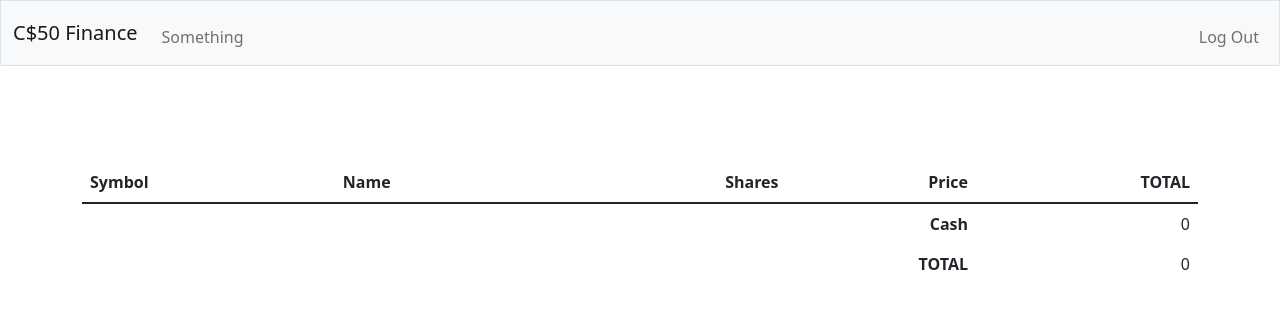
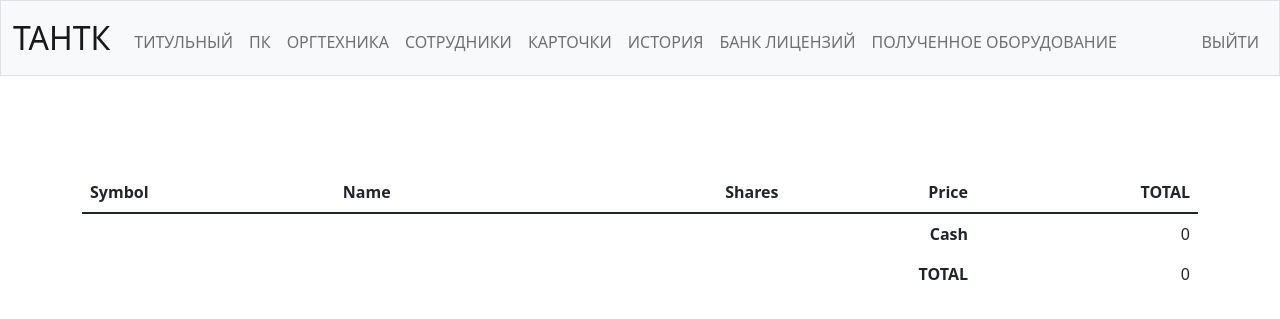
Before and after one commit to escaleksey/CyberSchool2, a Flask app: page / in a window 1280 px wide. Shown: the top 319 px of the page. Run offline with Flask 2, Linux system fonts and the light colour scheme; a user stored in the database is signed in; some libraries are stand-ins or nearby versions.

Commit message:
Refactoring design

```diff
--- a/app.py
+++ b/app.py
@@ -17,7 +17,7 @@ app.config["SESSION_TYPE"] = "filesystem"
 Session(app)
 
 # Configure CS50 Library to use SQLite database
-db = SQL("sqlite:///database.db")
+db = SQL("sqlite:///static/db/database.db")
 
 
 @app.after_request
@@ -30,6 +30,7 @@ def after_request(response):
 
 
 @app.route("/")
+@app.route("/index")
 @login_required
 def index():
     """Show portfolio of stocks"""
--- a/templates/index.html
+++ b/templates/index.html
@@ -1,7 +1,7 @@
 {% extends "layout.html" %}
 
 {% block title %}
-    Shopping
+    ТИТУЛЬНЫЙ
 {% endblock %}
 
 {% block main %}
--- a/templates/layout.html
+++ b/templates/layout.html
@@ -14,9 +14,9 @@
         <!-- https://favicon.io/emoji-favicons/money-bag/ -->
         <link href="/static/favicon.ico" rel="icon">
 
-        <link href="/static/styles.css" rel="stylesheet">
+        <link href="/static/css/styles.css" rel="stylesheet">
 
-        <title>C$50 Finance: {% block title %}{% endblock %}</title>
+        <title> ВИУКОНП {% block title %}{% endblock %}</title>
 
     </head>
 
@@ -24,22 +24,29 @@
 
         <nav class="bg-light border navbar navbar-expand-md navbar-light">
             <div class="container-fluid">
-                <a class="navbar-brand" href="/"><span class="blue">C</span><span class="red">$</span><span class="yellow">5</span><span class="green">0</span> <span class="red">Finance</span></a>
+                <a class="navbar-brand" href="/"><span>ТАНТК</span></a>
                 <button aria-controls="navbar" aria-expanded="false" aria-label="Toggle navigation" class="navbar-toggler" data-bs-target="#navbar" data-bs-toggle="collapse" type="button">
                     <span class="navbar-toggler-icon"></span>
                 </button>
                 <div class="collapse navbar-collapse" id="navbar">
                     {% if session["user_id"] %}
                         <ul class="navbar-nav me-auto mt-2">
-                            <li class="nav-item"><a class="nav-link" href="/smth">Something</a></li>
+                            <li class="nav-item"><a class="nav-link" href="/">ТИТУЛЬНЫЙ</a></li>
+                            <li class="nav-item"><a class="nav-link" href="/pc">ПК</a></li>
+                            <li class="nav-item"><a class="nav-link" href="/office_equipment">ОРГТЕХНИКА</a></li>
+                            <li class="nav-item"><a class="nav-link" href="/employees">СОТРУДНИКИ</a></li>
+                            <li class="nav-item"><a class="nav-link" href="/cards">КАРТОЧКИ</a></li>
+                            <li class="nav-item"><a class="nav-link" href="/history">ИСТОРИЯ</a></li>
+                            <li class="nav-item"><a class="nav-link" href="/employees">БАНК ЛИЦЕНЗИЙ</a></li>
+                            <li class="nav-item"><a class="nav-link" href="/employees">ПОЛУЧЕННОЕ ОБОРУДОВАНИЕ</a></li>
                         </ul>
                         <ul class="navbar-nav ms-auto mt-2">
-                            <li class="nav-item"><a class="nav-link" href="/logout">Log Out</a></li>
+                            <li class="nav-item"><a class="nav-link" href="/logout">ВЫЙТИ</a></li>
                         </ul>
                     {% else %}
                         <ul class="navbar-nav ms-auto mt-2">
-                            <li class="nav-item"><a class="nav-link" href="/register">Register</a></li>
-                            <li class="nav-item"><a class="nav-link" href="/login">Log In</a></li>
+                            <li class="nav-item"><a class="nav-link" href="/register">РЕГИСТРАЦИЯ</a></li>
+                            <li class="nav-item"><a class="nav-link" href="/login">ВОЙТИ</a></li>
                         </ul>
                     {% endif %}
                 </div>
```
Also changed, not shown: templates/login.html (+4 -4 lines), static/db/database.db (renamed from database.db), 1 other file.
